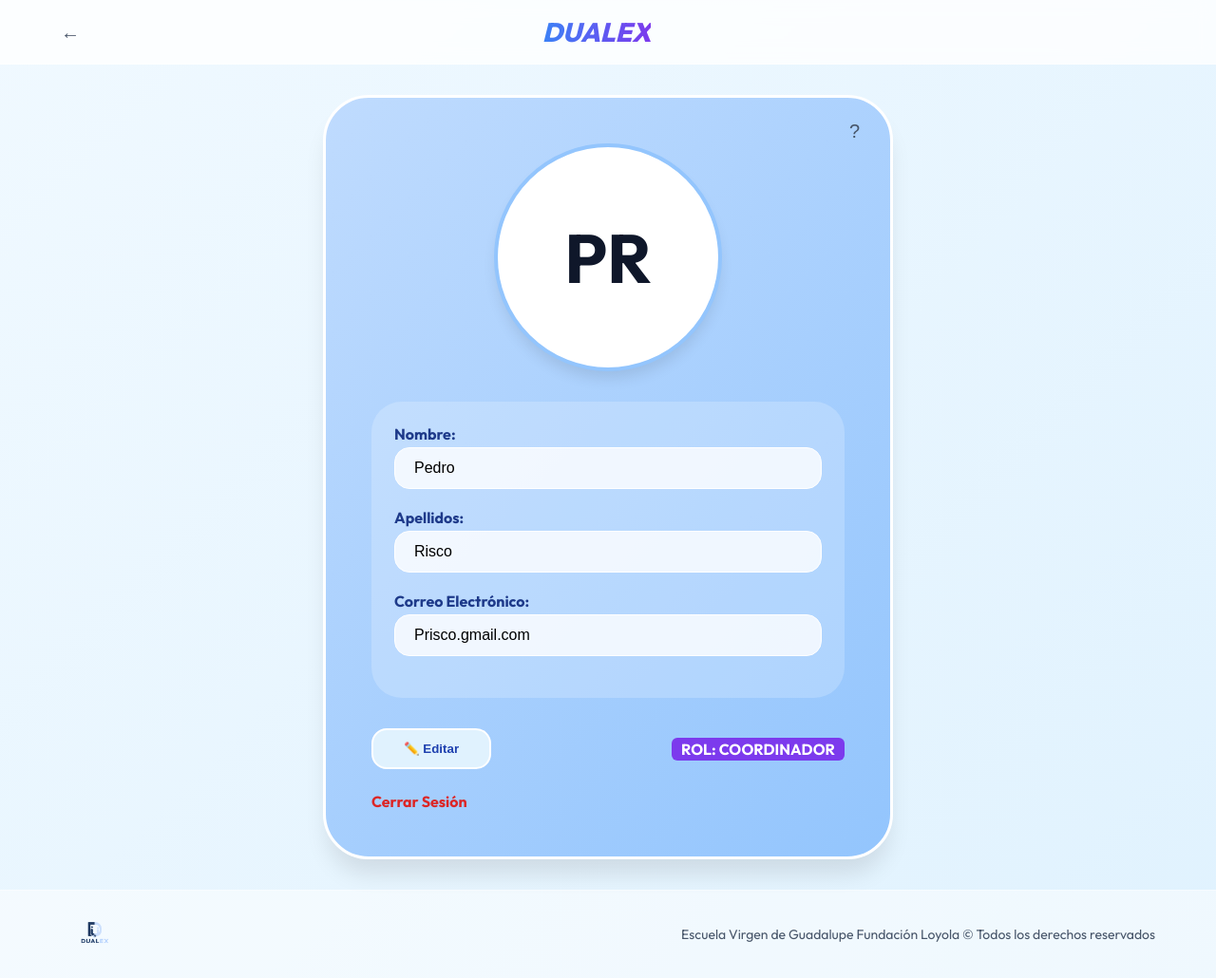
After one commit to Francisco-Javier00/dualex, a PHP site: page /views/profile.html in a window 1280 px wide. The commit adds this page. Shown: the whole page at 95% size. Run offline with PHP 8.4, Linux system fonts and the light colour scheme.

Commit message:
feat: implement profile view and refine dashboard layout

```diff
--- a/dualex_web/styles/styles.css
+++ b/dualex_web/styles/styles.css
@@ -28,9 +28,11 @@ body {
     background: var(--bg-gradient);
     color: var(--text-dark);
     min-height: 100vh;
+    display: flex;
+    flex-direction: column;
 }
 
-/* Identificadores para elementos únicos */
+/* Header */
 #main-header {
     background: rgba(255, 255, 255, 0.8);
     backdrop-filter: blur(10px);
@@ -44,38 +46,6 @@ body {
     z-index: 100;
 }
 
-#dashboard-container {
-    background: var(--panel-bg);
-    backdrop-filter: blur(20px);
-    border: 1px solid var(--glass-border);
-    border-radius: 2.5rem;
-    padding: 3rem 4rem;
-    width: 96%;
-    max-width: 1800px;
-    margin: 2rem auto;
-    box-shadow: var(--shadow-lg);
-}
-
-#cards-layout {
-    display: flex;
-    flex-wrap: wrap;
-    gap: 3rem;
-    justify-content: center;
-    max-width: 1400px;
-    margin: 0 auto;
-}
-
-#main-footer {
-    padding: 2rem 4rem;
-    display: flex;
-    justify-content: space-between;
-    align-items: center;
-    background: rgba(255, 255, 255, 0.5);
-    border-top: 1px solid var(--glass-border);
-    margin-top: auto;
-}
-
-/* Componentes y Clases Reutilizables */
 .logo-container h1 {
     font-size: 1.75rem;
     font-weight: 800;
@@ -120,11 +119,32 @@ body {
     color: var(--text-medium);
     cursor: pointer;
     transition: var(--transition);
+    text-decoration: none;
 }
 
 .icon-btn:hover {
     color: var(--primary);
     transform: scale(1.1);
+}
+
+/* Main Content */
+main {
+    flex: 1;
+    display: flex;
+    flex-direction: column;
+    padding: 2rem;
+}
+
+#dashboard-container {
+    background: var(--panel-bg);
+    backdrop-filter: blur(20px);
+    border: 1px solid var(--glass-border);
+    border-radius: 2.5rem;
+    padding: 3rem 4rem;
+    width: 96%;
+    max-width: 1800px;
+    margin: 0 auto;
+    box-shadow: var(--shadow-lg);
 }
 
 .dashboard-header {
@@ -192,7 +221,133 @@ body {
     color: white;
 }
 
-/* Animaciones y Limpieza */
+/* Profile Page */
+#profile-container {
+    flex: 1;
+    display: flex;
+    justify-content: center;
+    align-items: center;
+}
+
+#profile-card {
+    background: linear-gradient(135deg, #bfdbfe 0%, #93c5fd 100%);
+    border-radius: 3rem;
+    padding: 3rem;
+    width: 100%;
+    max-width: 600px;
+    box-shadow: var(--shadow-lg);
+    position: relative;
+    border: 3px solid white;
+}
+
+.help-profile {
+    position: absolute;
+    top: 1.5rem;
+    right: 2rem;
+}
+
+#large-avatar {
+    width: 15rem;
+    height: 15rem;
+    background: white;
+    border-radius: 50%;
+    display: flex;
+    align-items: center;
+    justify-content: center;
+    font-size: 4.5rem;
+    font-weight: 700;
+    margin: 0 auto 2rem;
+    box-shadow: var(--shadow-md);
+    border: 4px solid var(--primary-light);
+}
+
+.profile-form {
+    background: rgba(255, 255, 255, 0.2);
+    padding: 1.5rem;
+    border-radius: 2rem;
+    margin-bottom: 2rem;
+}
+
+.form-group {
+    margin-bottom: 1.25rem;
+}
+
+.form-group label {
+    display: block;
+    font-weight: 700;
+    margin-bottom: 0.25rem;
+    color: #1e3a8a;
+}
+
+.form-group input {
+    width: 100%;
+    padding: 0.75rem 1.25rem;
+    border-radius: 1rem;
+    border: 1px solid white;
+    background: rgba(255, 255, 255, 0.8);
+    font-size: 1rem;
+    font-weight: 500;
+}
+
+.profile-actions {
+    display: flex;
+    justify-content: space-between;
+    align-items: center;
+}
+
+#edit-profile-btn {
+    background: #e0f2fe;
+    border: 2px solid white;
+    padding: 0.75rem 2rem;
+    border-radius: 1rem;
+    font-weight: 700;
+    color: #1e40af;
+    cursor: pointer;
+    transition: var(--transition);
+}
+
+#edit-profile-btn:hover {
+    background: white;
+    transform: translateY(-2px);
+}
+
+.profile-role {
+    font-size: 1rem;
+}
+
+#logout-link {
+    display: inline-block;
+    color: #dc2626;
+    text-decoration: none;
+    font-weight: 700;
+    margin-top: 1.5rem;
+}
+
+#logout-link:hover {
+    text-decoration: underline;
+}
+
+/* Footer */
+#main-footer {
+    padding: 1.5rem 4rem;
+    display: flex;
+    justify-content: space-between;
+    align-items: center;
+    background: rgba(255, 255, 255, 0.5);
+    border-top: 1px solid var(--glass-border);
+    margin-top: auto;
+}
+
+.footer-logo img {
+    height: 40px;
+}
+
+.footer-text {
+    font-size: 0.875rem;
+    color: var(--text-medium);
+}
+
+/* Animations */
 @keyframes fadeIn {
     from { opacity: 0; transform: translateY(20px); }
     to { opacity: 1; transform: translateY(0); }
--- a/dualex_web/views/dashboard.html
+++ b/dualex_web/views/dashboard.html
@@ -12,12 +12,15 @@
         <div class="logo-container">
             <h1>DUALEX</h1>
         </div>
+        <a href="profile.html" id="user-profile-link">
             <div class="user-console">
                 <div class="user-meta">
                     <span class="email">Prisco.gmail.com</span>
                     <span class="role-tag">rol: coordinador</span>
                 </div>
                 <div class="avatar-circle">PR</div>
+            </div>
+        </a>
         <nav class="actions-nav">
                 <button class="icon-btn" title="Centro de Ayuda">?</button>
                 <button class="icon-btn" title="Cerrar Sesión">⏻</button>
--- /dev/null
+++ b/dualex_web/views/profile.html
@@ -0,0 +1,66 @@
+<!DOCTYPE html>
+<html lang="es">
+<head>
+    <meta charset="UTF-8">
+    <meta name="viewport" content="width=device-width, initial-scale=1.0">
+    <title>Perfil | DUALEX</title>
+    <link rel="stylesheet" href="../styles/styles.css">
+    <link rel="icon" type="image/png" href="../public/img/LogoDualex.png">
+</head>
+<body>
+    <header id="main-header">
+        <a href="dashboard.html" class="icon-btn" title="Volver al Dashboard">←</a>
+        <div class="logo-container">
+            <h1>DUALEX</h1>
+        </div>
+        <div style="width: 44px;"></div> <!-- Spacer to center logo -->
+    </header>
+
+    <main>
+        <div id="profile-container">
+            <div id="profile-card">
+                <button class="icon-btn help-profile" title="Ayuda">?</button>
+
+                <div class="profile-header">
+                    <div id="large-avatar">PR</div>
+                </div>
+
+                <div class="profile-form">
+                    <div class="form-group">
+                        <label for="nombre">Nombre:</label>
+                        <input type="text" id="nombre" value="Pedro" readonly>
+                    </div>
+
+                    <div class="form-group">
+                        <label for="apellidos">Apellidos:</label>
+                        <input type="text" id="apellidos" value="Risco" readonly>
+                    </div>
+
+                    <div class="form-group">
+                        <label for="email">Correo Electrónico:</label>
+                        <input type="email" id="email" value="Prisco.gmail.com" readonly>
+                    </div>
+                </div>
+
+                <div class="profile-actions">
+                    <button id="edit-profile-btn">
+                        <span>✏️</span> Editar
+                    </button>
+                    <span class="role-tag profile-role">rol: coordinador</span>
+                </div>
+
+                <div class="profile-footer">
+                    <a href="logout.html" id="logout-link">Cerrar Sesión</a>
+                </div>
+            </div>
+        </div>
+    </main>
+
+    <footer id="main-footer">
+        <div class="footer-logo">
+            <img src="../public/img/LogoDualex.png" alt="Logo Escuela Dualex">
+        </div>
+        <p class="footer-text">Escuela Virgen de Guadalupe Fundación Loyola &copy; Todos los derechos reservados</p>
+    </footer>
+</body>
+</html>
```
Also changed, not shown: other parts of dualex_web/styles/styles.css (+43 -4 lines). Lines whose indentation alone changed are shown as unchanged.
